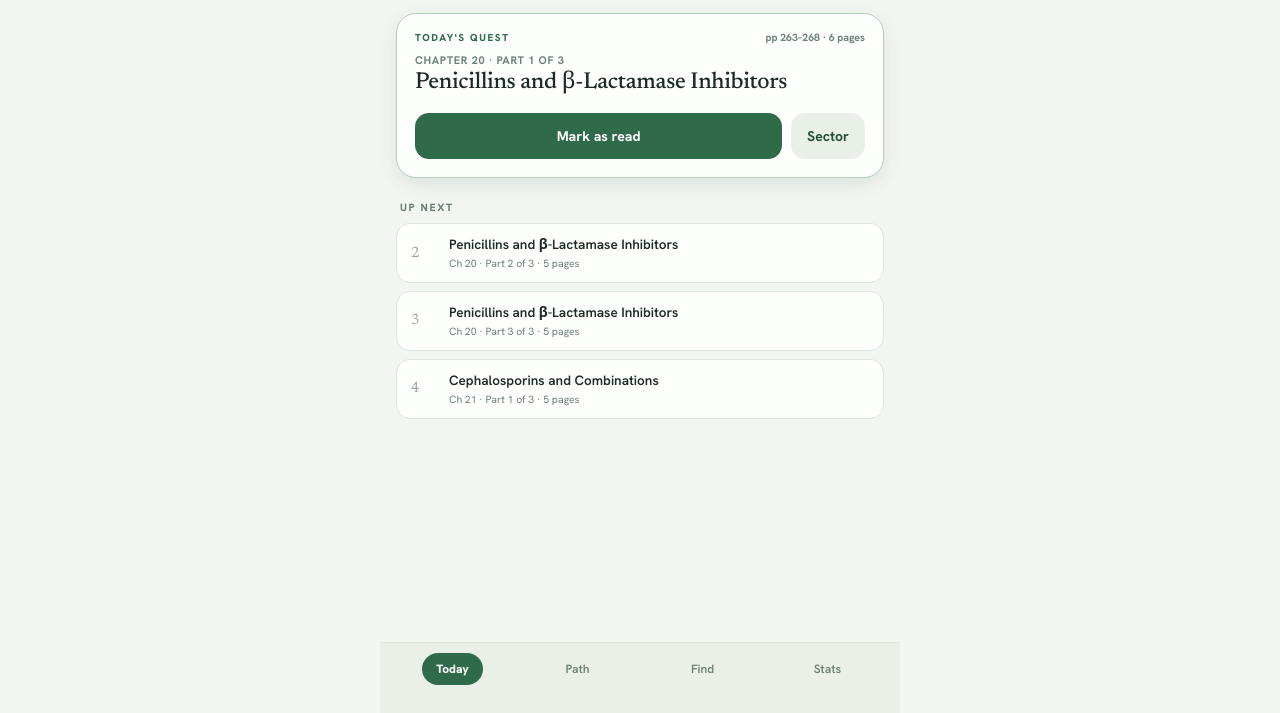
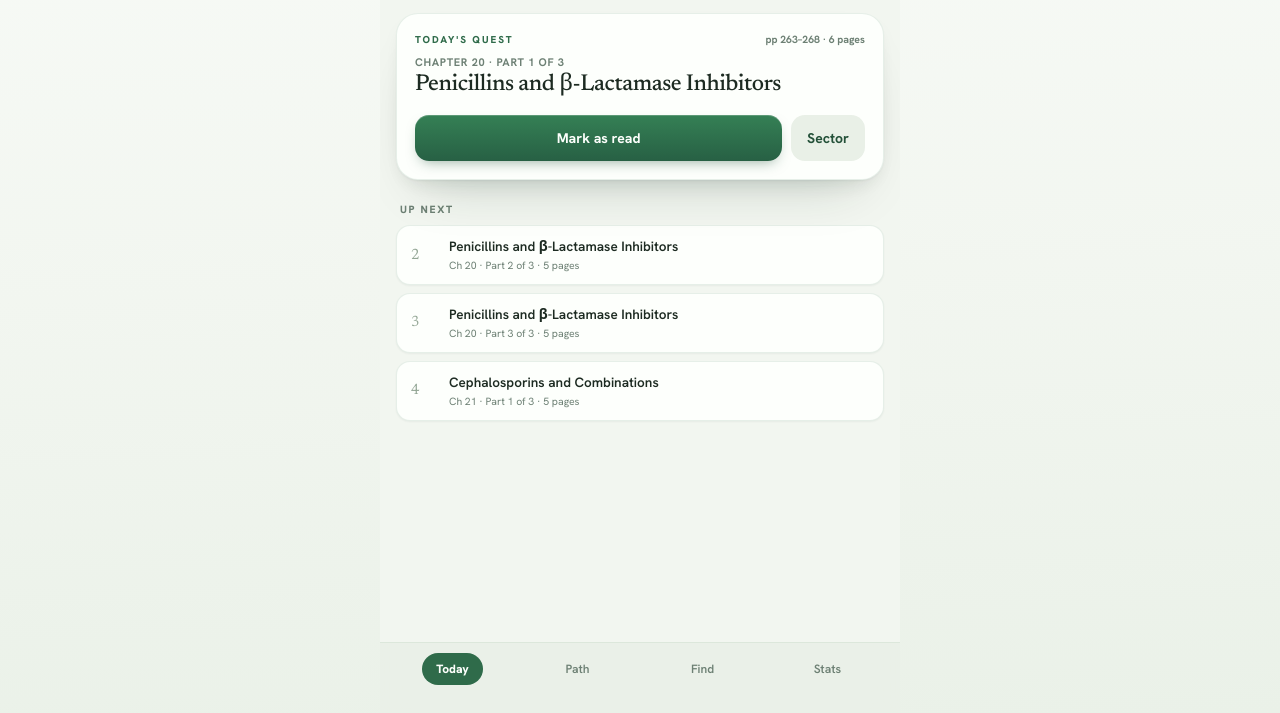
Before and after one commit to systemglitchers-creator/ID-Cockpit, a website: page public/index.html in a window 1280 px wide. Shown: the part 87-800 px from the top of the page. Drawn offline with Linux system fonts and the light colour scheme; no server answers.

Commit message:
feat: depth and typographic craft
Depth: layered shadows tinted with the palette's own hue (a neutral grey
shadow over a green ground reads as dirt), a fixed background gradient, the
quest card lifted to three shadow layers, rows to one, and an inset highlight
on the primary button so it has a light source.

Type: tabular figures anywhere a value can change. Not neatness — proportional
digits jitter as glyph widths shift when a number animates, and plan 3 animates
several. Plus negative tracking on the display serif and wider tracking on
small caps.

Departed from the plan in one place: it said to shadow .sbrow and .grow, but
those borders are list dividers rather than card outlines, so they stay.

Co-Authored-By: Claude Opus 5 <noreply@anthropic.com>

```diff
--- a/public/index.html
+++ b/public/index.html
@@ -30,13 +30,20 @@
   /* translucent + shadow tints. rgba() cannot take a hex var, so these are
      their own tokens — and they are exactly what a 6-char-hex audit misses. */
   --tabs-bg:rgba(233,240,231,.94); --sheet-sh:rgba(24,50,32,.24);
+  /* Depth. Shadows carry the palette's own hue — a neutral grey shadow over a
+     green ground reads as dirt rather than distance. */
+  --sh-1:0 1px 2px rgba(20,45,30,.05);
+  --sh-2:0 1px 2px rgba(20,45,30,.05),0 10px 24px -12px rgba(20,45,30,.16);
+  --sh-3:0 1px 2px rgba(20,45,30,.05),0 10px 24px -12px rgba(20,45,30,.18),0 28px 56px -28px rgba(20,45,30,.22);
+  --edge:.5px solid rgba(47,107,74,.11);
   --scrim:rgba(20,40,28,.38); --card-sh:rgba(30,70,45,.10);
   --sans:'Hanken Grotesk',system-ui,-apple-system,sans-serif;
   --serif:'Newsreader',Georgia,serif;
 }
 *{box-sizing:border-box}
 html,body{margin:0;height:100%}
-body{background:var(--bg);font-family:var(--sans);color:var(--txt);-webkit-font-smoothing:antialiased;overscroll-behavior-y:none}
+body{background:linear-gradient(178deg,#f7faf6 0%,#f2f6f0 46%,#eaf1e8 100%);
+     background-attachment:fixed;font-family:var(--sans);color:var(--txt);-webkit-font-smoothing:antialiased;overscroll-behavior-y:none}
 button{font-family:inherit;cursor:pointer}
 input::placeholder{color:var(--faint)}
 @keyframes idhalo{0%{transform:scale(.94);opacity:.55}100%{transform:scale(1.32);opacity:0}}
@@ -71,25 +78,27 @@ input::placeholder{color:var(--faint)}
 .bar>i{display:block;height:100%;background:var(--acc);border-radius:99px;transition:width .4s,background .3s}
 
 /* ---- today: quest ---- */
-.quest{background:var(--card);border:1.5px solid var(--quest-bd);border-radius:20px;
-       padding:16px 18px 18px;box-shadow:0 6px 18px var(--card-sh);animation:idrise .3s ease both}
+.quest{background:var(--card);border:var(--edge);border-radius:22px;
+       padding:18px 18px 18px;box-shadow:var(--sh-3);animation:idrise .3s ease both}
 .quest .qk{font-size:10px;font-weight:800;letter-spacing:.16em;text-transform:uppercase;color:var(--acc)}
 .quest .qp{font-size:10.5px;font-weight:700;color:var(--mut)}
 .quest .qc{font-size:11px;font-weight:700;letter-spacing:.06em;text-transform:uppercase;color:var(--mut);margin-top:9px}
 .quest .qt{font-family:var(--serif);font-size:23px;font-weight:500;line-height:1.16;
-           margin-top:3px;letter-spacing:-.3px;text-wrap:pretty}
+           margin-top:3px;text-wrap:pretty}
 .chip{display:inline-block;font-size:10.5px;font-weight:700;background:var(--chip-bg);
       color:var(--chip-txt);padding:5px 11px;border-radius:99px;margin-top:11px}
 .qacts{display:flex;gap:9px;margin-top:16px}
 .qacts button{border:none;font-weight:700;font-size:14px;padding:14px 16px;border-radius:14px}
-.qacts .go{flex:1;background:var(--acc);color:var(--on-acc)}
+.qacts .go{flex:1;background:linear-gradient(180deg,#358055,#276044);color:var(--on-acc);
+           box-shadow:0 1px 0 rgba(255,255,255,.2) inset,0 6px 14px -6px rgba(30,80,55,.5)}
 .qacts .go:hover{background:var(--acc-d)}
 .qacts .alt{background:var(--soft);color:var(--acc-d)}
 .qacts .alt:hover{background:var(--alt-hover)}
 
 /* ---- today: up next ---- */
 .upnext{display:flex;flex-direction:column;gap:8px}
-.unrow{display:flex;align-items:center;gap:12px;background:var(--card);border:1px solid var(--line);
+.unrow{display:flex;align-items:center;gap:12px;background:var(--card);border:var(--edge);
+       box-shadow:var(--sh-1);
        border-radius:14px;padding:12px 14px;cursor:pointer}
 .unrow .n{font-family:var(--serif);font-size:15px;color:var(--numeral);width:26px;flex:none}
 .unrow .t{font-size:13.5px;font-weight:600;line-height:1.25;text-wrap:pretty}
@@ -160,6 +169,18 @@ input::placeholder{color:var(--faint)}
 .sbrow .c{font-size:10.5px;font-weight:700;color:var(--mut);white-space:nowrap}
 .sbrow .bar{height:6px;background:var(--hair);margin-top:7px}
 .bar>i.full{background:var(--gold)}
+
+/* ---- typographic craft --------------------------------------------------
+   Tabular figures anywhere a value can change. This is not neatness: with
+   proportional digits a number that animates visibly jitters as glyph widths
+   shift, and plan 3 animates several of them. */
+.hmeta,.quest .qp,.quest .qc,.summary .v,.unrow .n,.unrow .m,
+.grow .s,.sbrow .c{font-variant-numeric:tabular-nums}
+
+/* Display serif tightens as it grows; small caps open up. */
+.hdr .title{letter-spacing:-.018em}
+.quest .qt{letter-spacing:-.02em}
+.eyebrow,.quest .qk{letter-spacing:.19em}
 
 /* ---- tab bar ---- */
 .tabs{flex:none;background:var(--tabs-bg);backdrop-filter:blur(14px);
```
